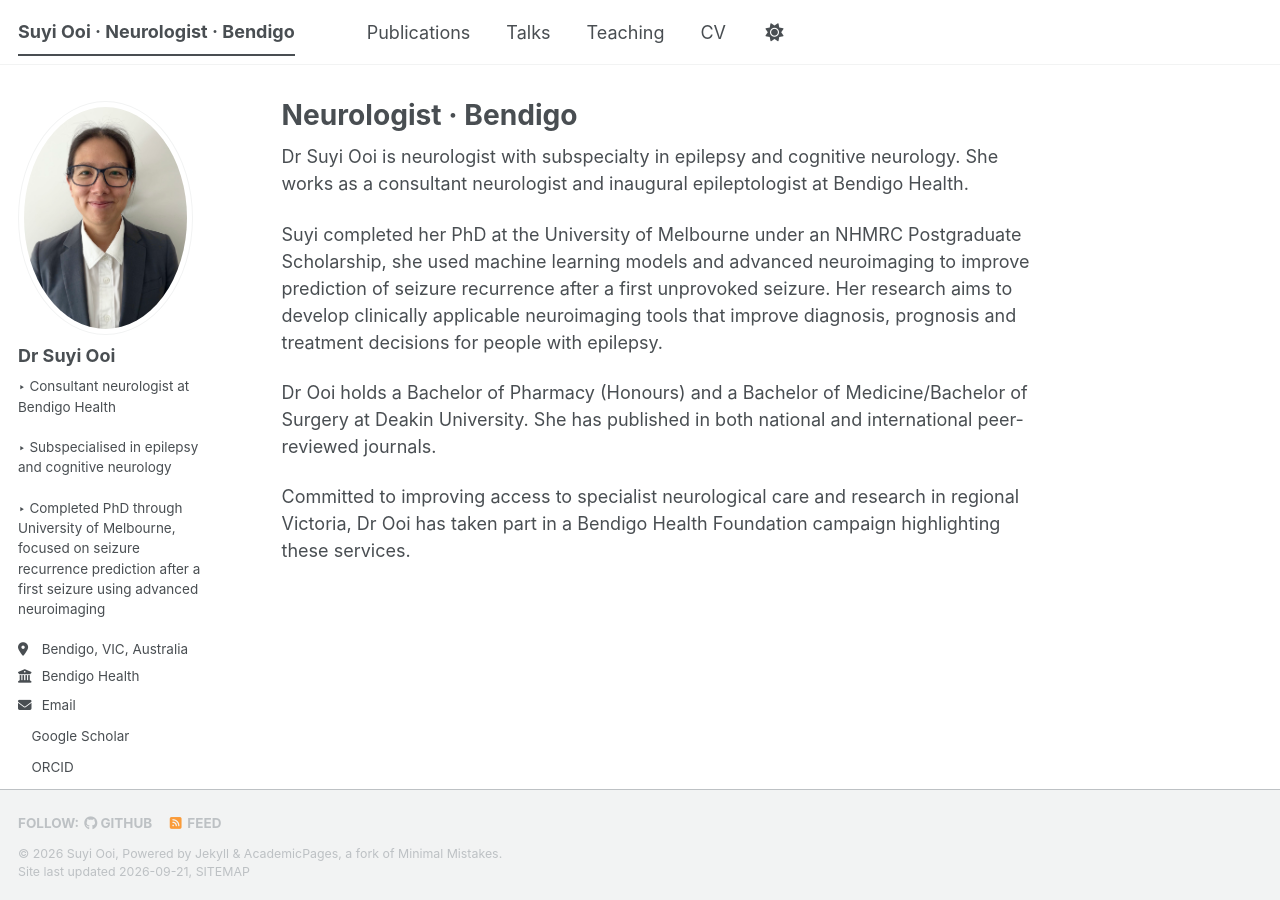
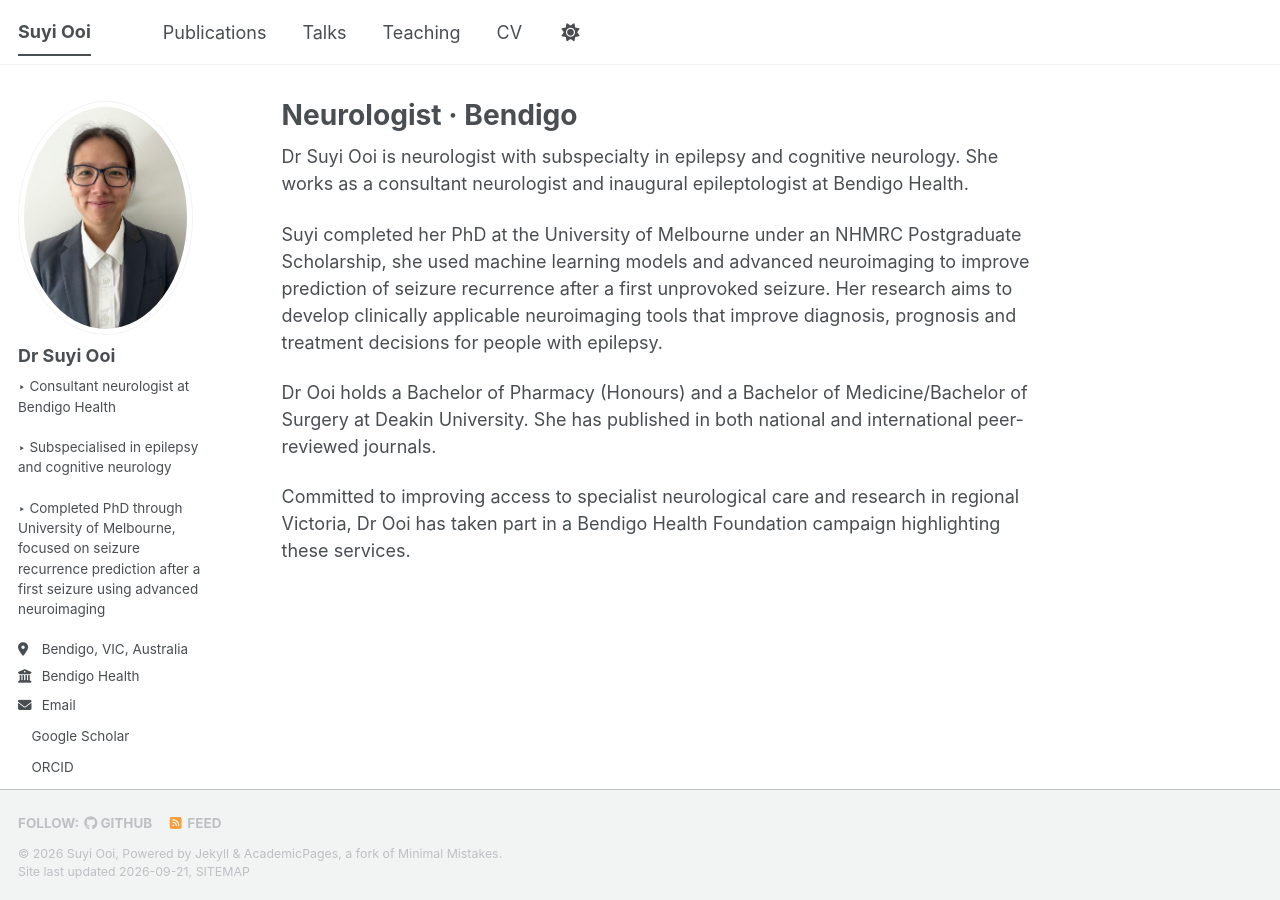
Before and after one commit to suyi-ooi/suyi-ooi.github.io, a Jekyll site: the page built from _pages/about.md, in a window 1280 px wide. Built offline with Jekyll 4.4.1, drawn with Linux system fonts in a browser that asks for light colours; a style sheet for code colours, icons or effects is not loaded.

Commit message:
Update _config.yml

```diff
--- a/_config.yml
+++ b/_config.yml
@@ -9,7 +9,7 @@
 # Basic Site Settings
 locale                   : "en-US"
 site_theme               : "default" # The available themes options are "default", "air", "sunrise", "mint", "dirt" and "contrast"
-title                    : "Suyi Ooi · Neurologist · Bendigo"
+title                    : "Suyi Ooi"
 title_separator          : "-"
 name                     : &name "Suyi Ooi"
 description              : &description "Suyi Ooi | Neurologist | Epileptologist | Researcher | PhD"   # Update this with a general description of your site, this is the default if not overridden by a page
```
